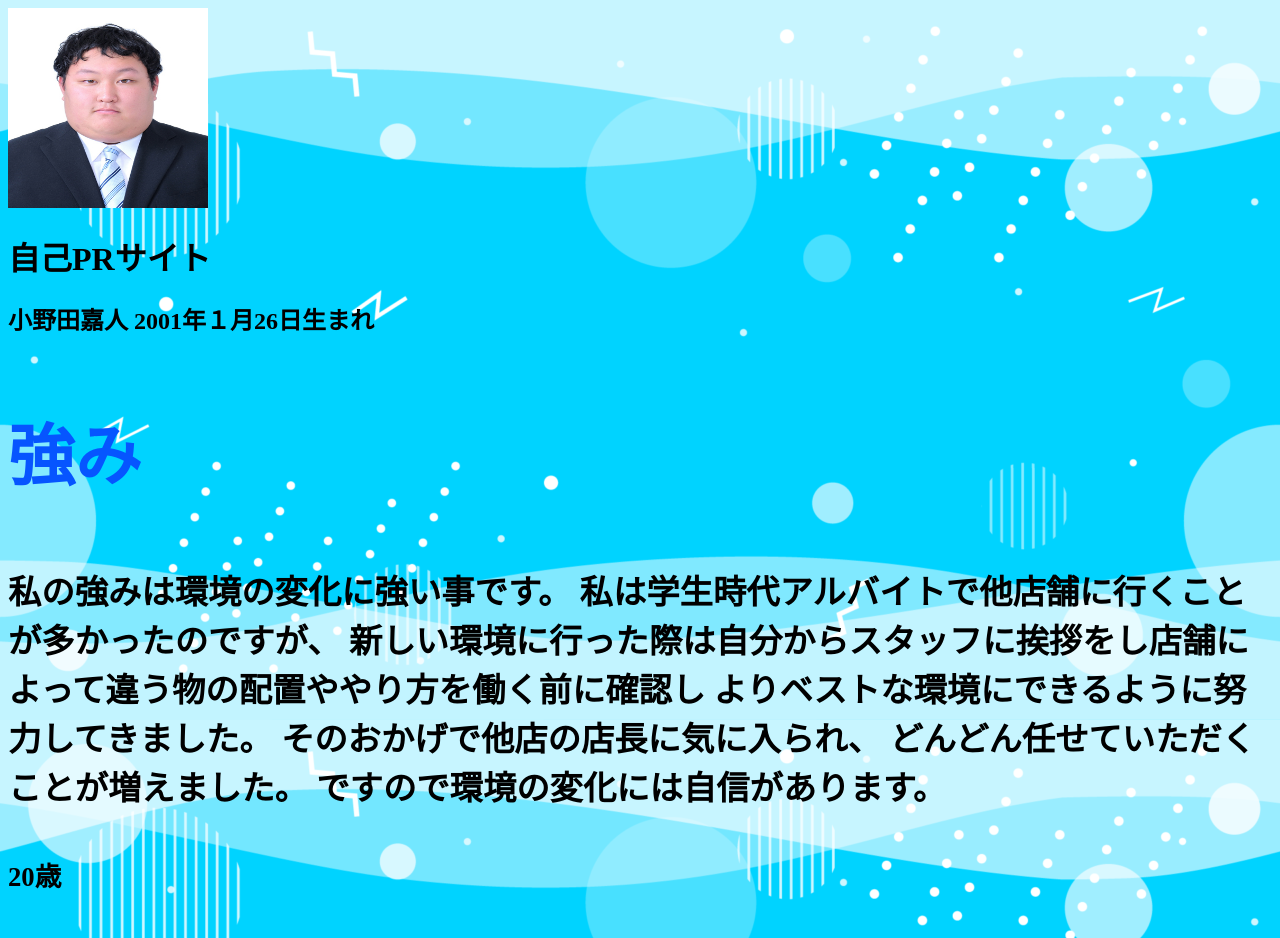
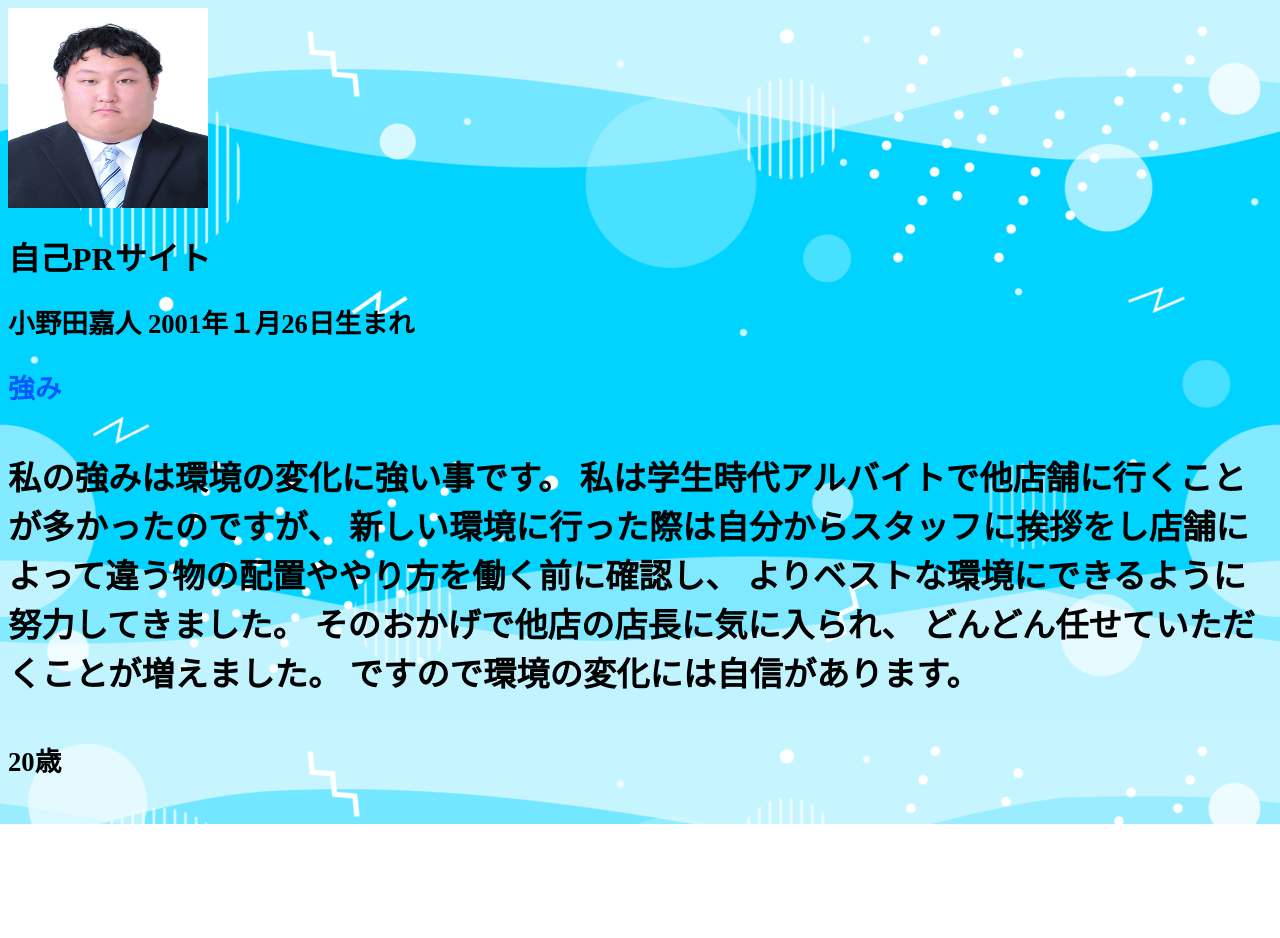
Before and after one commit to h16ro/prac, a plain HTML site: page prac/aa/index.html in a window 1280 px wide. After the commit the page ends 824 px from the top, so only its background shows below. Drawn offline with Linux system fonts and the light colour scheme.

Commit message:
Add files via upload

```diff
--- a/prac/aa/index.html
+++ b/prac/aa/index.html
@@ -2,22 +2,19 @@
 <html lang="ja">
 <head>
 <title>自己PRサイト</title>
-
 <link rel="stylesheet" href="style.css">
 <img src="002_web.jpg" alt="写真" width="200" height="200">
 </head>
 <body background="mo.png">
     <h1>自己PRサイト</h1>
-    <div>
-    </div>
     <h2>小野田嘉人
         2001年１月26日生まれ
     </h2>
-    <p1> <h3>強み</h3></p1>
+    <h3>強み</h3>
     <h4>
         私の強みは環境の変化に強い事です。
         私は学生時代アルバイトで他店舗に行くことが多かったのですが、
-        新しい環境に行った際は自分からスタッフに挨拶をし店舗によって違う物の配置ややり方を働く前に確認し
+        新しい環境に行った際は自分からスタッフに挨拶をし店舗によって違う物の配置ややり方を働く前に確認し、
         よりベストな環境にできるように努力してきました。
         そのおかげで他店の店長に気に入られ、
         どんどん任せていただくことが増えました。
--- a/prac/aa/style.css
+++ b/prac/aa/style.css
@@ -1,11 +1,18 @@
-h3{
-   color: rgb(6, 85, 255);
-   font-size: 50pt;
+h2
+{
+font-size: 20pt;
+}
+h3
+{
+   color: #0059ff;
+   font-size: 20pt;
 }
 
-h4{
+h4
+{
    font-size: 25pt;
 }
-h5{
+h5
+{
    font-size: 20pt;
 }
```
